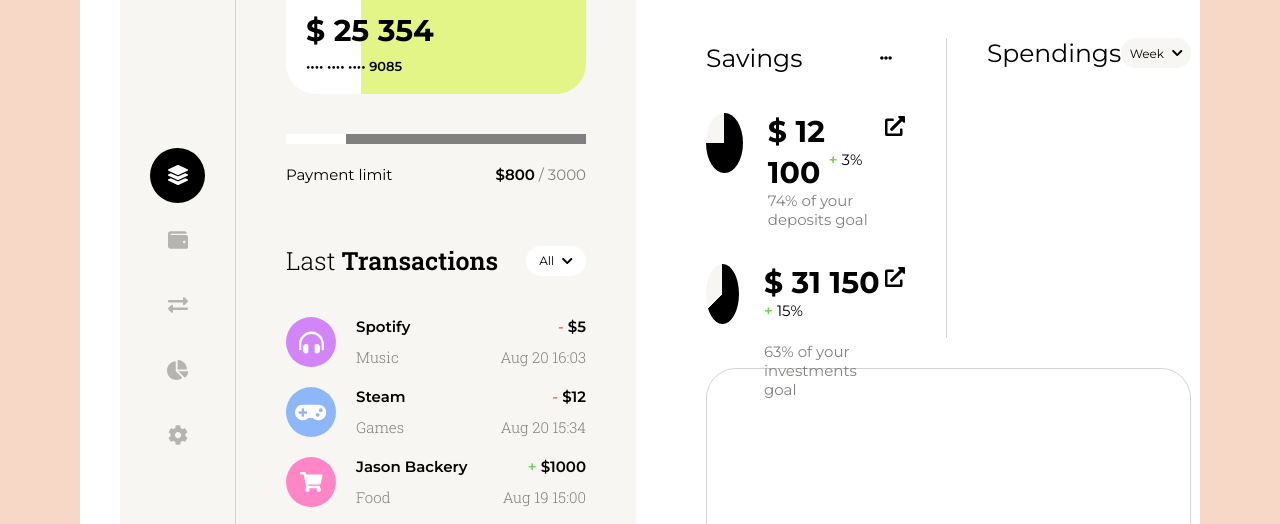
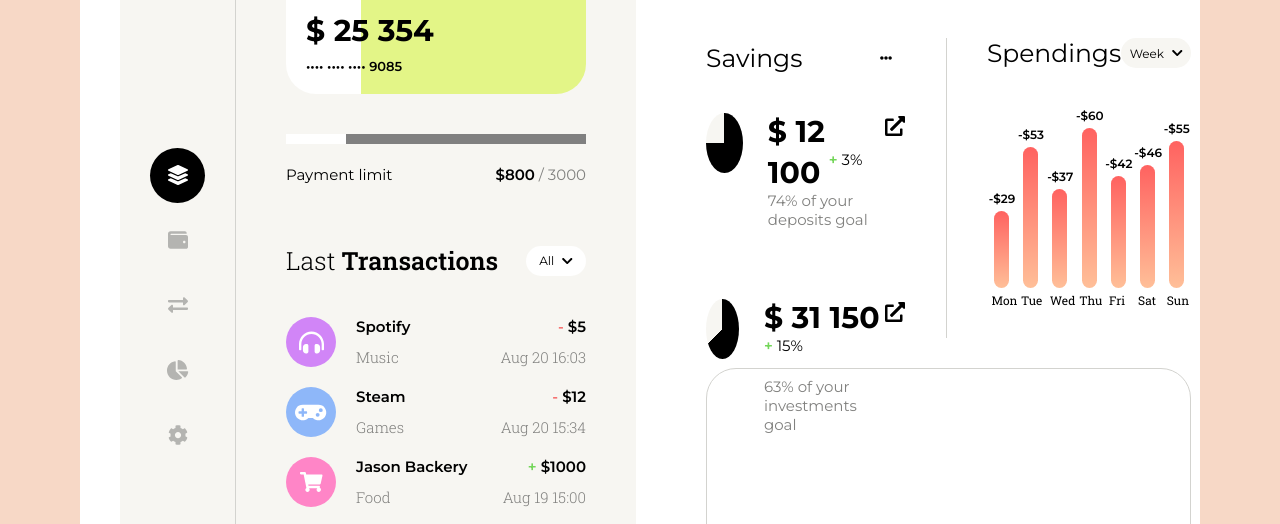
Before and after one commit to o2bomb/a-bank-dashboard, a website built with webpack: page index.html in a window 1280 px wide. Shown: the part 231-755 px from the top of the page. Built offline with nearby package versions, Linux system fonts and the light colour scheme.

Commit message:
Add spendings bar chart

```diff
--- a/index.html
+++ b/index.html
@@ -34,7 +34,8 @@
             </li>
           </ul>
           <div class="avatar">
-            <img src="https://i.pravatar.cc/300" />
+            <!-- <img src="https://i.pravatar.cc/300" /> -->
+            <img src="">
           </div>
         </nav>
         <span class="vertical-divider"></span>
@@ -190,6 +191,15 @@
                   <i class="chev fas fa-chevron-down"></i>
                 </button>
               </div>
+              <div class="bar-graph">
+                <div class="bar" style="--bar-value: 48%" data-label="Mon" data-value="29"></div>
+                <div class="bar" style="--bar-value: 88%" data-label="Tue" data-value="53"></div>
+                <div class="bar" style="--bar-value: 62%" data-label="Wed" data-value="37"></div>
+                <div class="bar" style="--bar-value: 100%" data-label="Thu" data-value="60"></div>
+                <div class="bar" style="--bar-value: 70%" data-label="Fri" data-value="42"></div>
+                <div class="bar" style="--bar-value: 77%" data-label="Sat" data-value="46"></div>
+                <div class="bar" style="--bar-value: 92%" data-label="Sun" data-value="55"></div>
+              </div>
             </div>
           </div>
           <div class="shortcuts">
--- a/sass/style.scss
+++ b/sass/style.scss
@@ -371,13 +371,9 @@ body {
           .savings-info {
             flex: 1;
 
-            & > * {
-              &:not(:last-child) {
-                margin-bottom: 3.5rem;
-              }
-            }
+            .title-group {
+              margin-bottom: 3.5rem;
 
-            .title-group {
               .subtitle {
               }
 
@@ -389,6 +385,10 @@ body {
 
             .stat-item {
               display: flex;
+
+              &:not(:last-child) {
+                margin-bottom: 7rem;
+              }
 
               .pie-chart {
                 height: 6rem;
@@ -456,6 +456,8 @@ body {
           flex: 1;
 
           .title-group {
+            margin-bottom: 6rem;
+
             .subtitle {
             }
 
@@ -467,6 +469,45 @@ body {
 
               .chev {
                 margin-left: 0.5rem;
+              }
+            }
+          }
+
+          .bar-graph {
+            display: flex;
+            height: 16rem;
+            width: 100%;
+            justify-content: space-around;
+            align-items: flex-end;
+
+            .bar {
+              position: relative;
+              height: var(--bar-value);
+              width: 1.5rem;
+              border-radius: 1rem;
+              background: linear-gradient(
+                var(--color-accent-6),
+                var(--color-accent-7)
+              );
+
+              &::before {
+                position: absolute;
+                top: -2rem;
+                transform: translate(-20%, 0);
+                content: "-$" attr(data-value);
+
+                font-family: "Montserrat", sans-serif;
+                font-weight: 600;
+                font-size: 1.2rem;
+              }
+
+              &::after {
+                position: absolute;
+                bottom: -2rem;
+                transform: translate(-10%, 0);
+                content: attr(data-label);
+
+                font-size: 1.2rem;
               }
             }
           }
```
